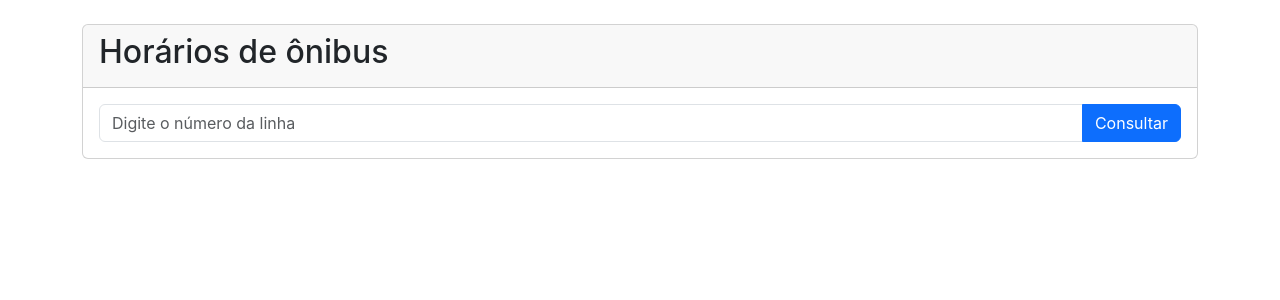
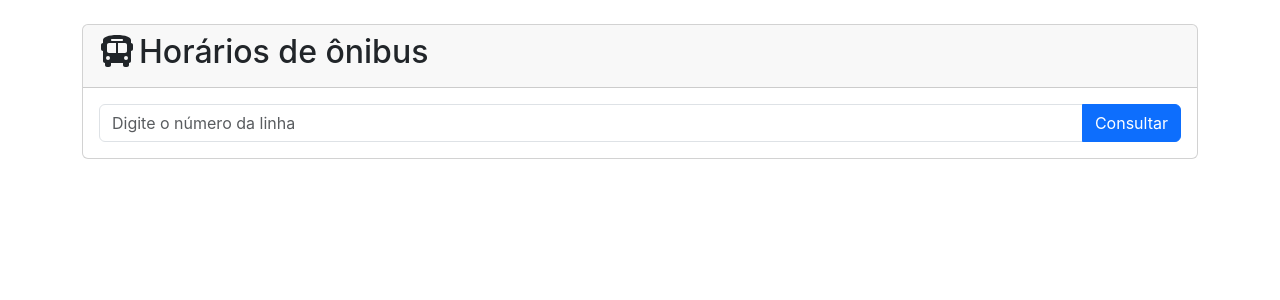
Before and after one commit to theotourn/onibus-poa, a React (Create React App) app: page / in a window 1280 px wide. Shown: the top 300 px of the page. Built offline with nearby package versions, Linux system fonts and the light colour scheme.

Commit message:
fontawesome adicionado

```diff
--- a/package.json
+++ b/package.json
@@ -3,6 +3,10 @@
   "version": "0.1.0",
   "private": true,
   "dependencies": {
+    "@fortawesome/fontawesome-svg-core": "^6.4.0",
+    "@fortawesome/free-brands-svg-icons": "^6.4.0",
+    "@fortawesome/free-solid-svg-icons": "^6.4.0",
+    "@fortawesome/react-fontawesome": "^0.2.0",
     "@testing-library/jest-dom": "^5.16.5",
     "@testing-library/react": "^13.4.0",
     "@testing-library/user-event": "^13.5.0",
--- a/src/App.js
+++ b/src/App.js
@@ -1,5 +1,8 @@
-import React, { useState, useEffect } from 'react';
+import React, { useState } from 'react';
 import consultarHorariosAPI from './services/datapoaAPI';
+import { FontAwesomeIcon } from '@fortawesome/react-fontawesome';
+import { faBus } from '@fortawesome/free-solid-svg-icons';
+
 
 function App() {
   const [linha, setLinha] = useState('');
@@ -97,7 +100,7 @@
       <div className='card'>
         <div className='card-header'>
           <h2 className='card-title'>
-            <span>Horários de ônibus</span>
+            <span><FontAwesomeIcon icon={faBus} className='pe-1' />Horários de ônibus</span>
           </h2>
         </div>
         <div className='card-body'>
--- /dev/null
+++ b/src/fontawesome.js
@@ -0,0 +1,5 @@
+import { library } from '@fortawesome/fontawesome-svg-core';
+import { fas } from '@fortawesome/free-solid-svg-icons';
+import { fab } from '@fortawesome/free-brands-svg-icons';
+
+library.add(fas, fab);
```
Also changed, not shown: 1 other file (tests, documents, lock files or other folders).
